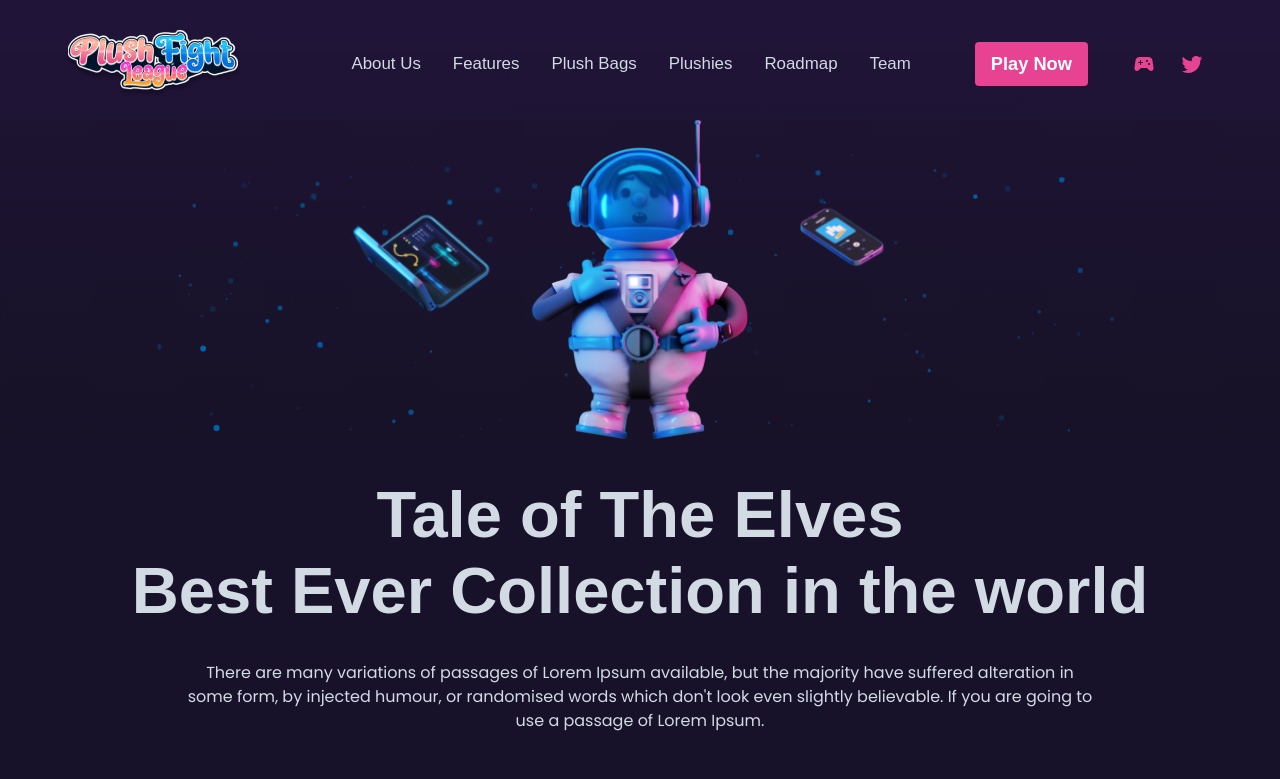
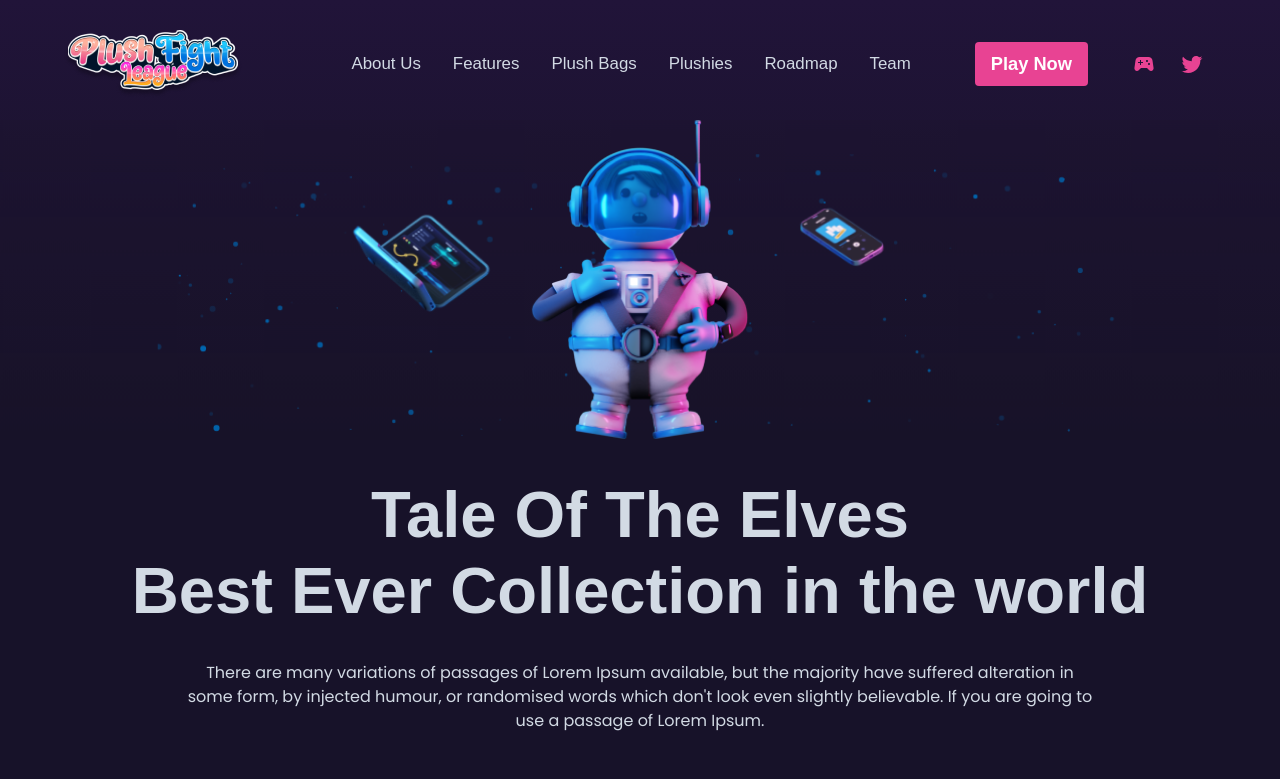
Before and after one commit to nshunt639/tale-of-the-elves, a React (Create React App) app: page / in a window 1280 px wide. Shown: the top 779 px of the page. Built offline with nearby package versions, Linux system fonts and the light colour scheme.

Commit message:
feat: update name

```diff
--- a/public/index.html
+++ b/public/index.html
@@ -2,10 +2,10 @@
 <html lang="en">
     <head>
         <meta charset="utf-8" />
-        <title>Tale of The Elves</title>
+        <title>Tale Of The Elves</title>
         <meta name="viewport" content="width=device-width, initial-scale=1" />
         <meta name="theme-color" content="#00bcd4" />
-        <meta name="description" content="Tale of The Elves" />
+        <meta name="description" content="Tale Of The Elves" />
         <link rel="icon" href="%PUBLIC_URL%/images/logo.png" />
         <link rel="apple-touch-icon" href="%PUBLIC_URL%/images/logo.png" />
 
--- a/src/layouts/Main/components/Footer/Footer.js
+++ b/src/layouts/Main/components/Footer/Footer.js
@@ -8,9 +8,9 @@ const Footer = () => {
     return (
         <Container maxWidth="lg">
             <Box className={classes.root} textAlign="center">
-                <img src="/images/logo.png" alt="Tale of The Elves" />
+                <img src="/images/logo.png" alt="Tale Of The Elves" />
                 <Typography variant="subtitle2">
-                    Copyright © Tale of The Elves 2021. All rights reserved
+                    Copyright © Tale Of The Elves 2021. All rights reserved
                 </Typography>
                 <Box marginTop={2}>
                     <IconButton href="https://discord.gg/pfl">
--- a/src/layouts/Main/components/Header/Logo.js
+++ b/src/layouts/Main/components/Header/Logo.js
@@ -7,7 +7,7 @@ const Logo = () => {
 
     return (
         <RouterLink to="/" className={classes.logoLink}>
-            <img className={classes.logoImage} src="/images/logo.png" alt="Tale of The Elves" />
+            <img className={classes.logoImage} src="/images/logo.png" alt="Tale Of The Elves" />
         </RouterLink>
     )
 }
--- a/src/pages/Home/Home.js
+++ b/src/pages/Home/Home.js
@@ -17,7 +17,7 @@ const Home = () => {
                     <Container maxWidth="lg">
                         <Box>
                             <Typography variant="h1">
-                                Tale of The Elves
+                                Tale Of The Elves
                                 <br />
                                 Best Ever Collection in the world
                             </Typography>
```
Also changed, not shown: public/manifest.json.
